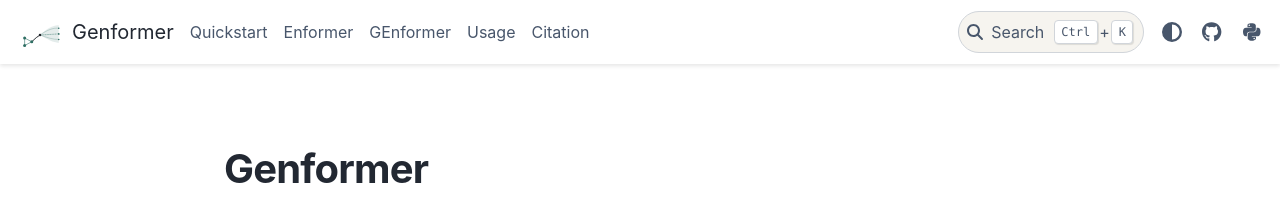
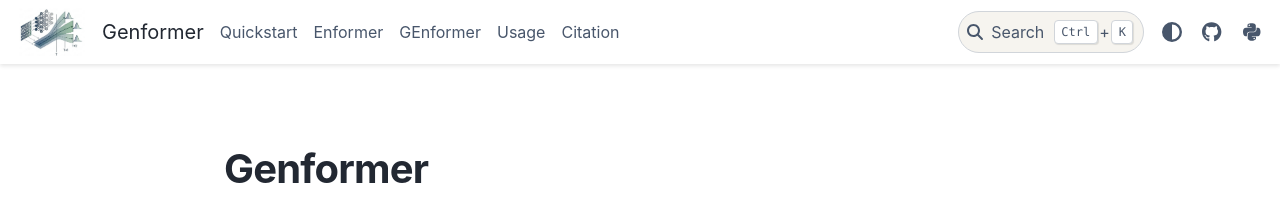
Before and after one commit to yuvrajiro/Genformer, a Sphinx documentation site: the page built from docs/index.rst, in a window 1280 px wide. Shown: the top 199 px of the page. Built offline with Sphinx 7.4.7 and the PyData theme 0.15.4, drawn with Linux system fonts in a browser that asks for light colours.

Commit message:
Update Sphinx configuration to use custom logo.png

```diff
--- a/docs/conf.py
+++ b/docs/conf.py
@@ -89,8 +89,8 @@
 html_theme_options = {
     "logo": {
         "text": "Genformer",
-        "image_light": "_static/logo-light.svg",
-        "image_dark": "_static/logo-dark.svg",
+        "image_light": "logo.png",
+        "image_dark": "logo.png",
     },
     "show_nav_level": 1,
     "navigation_depth": 3,
```
Also changed, not shown: docs/_static/logo.png (added).
